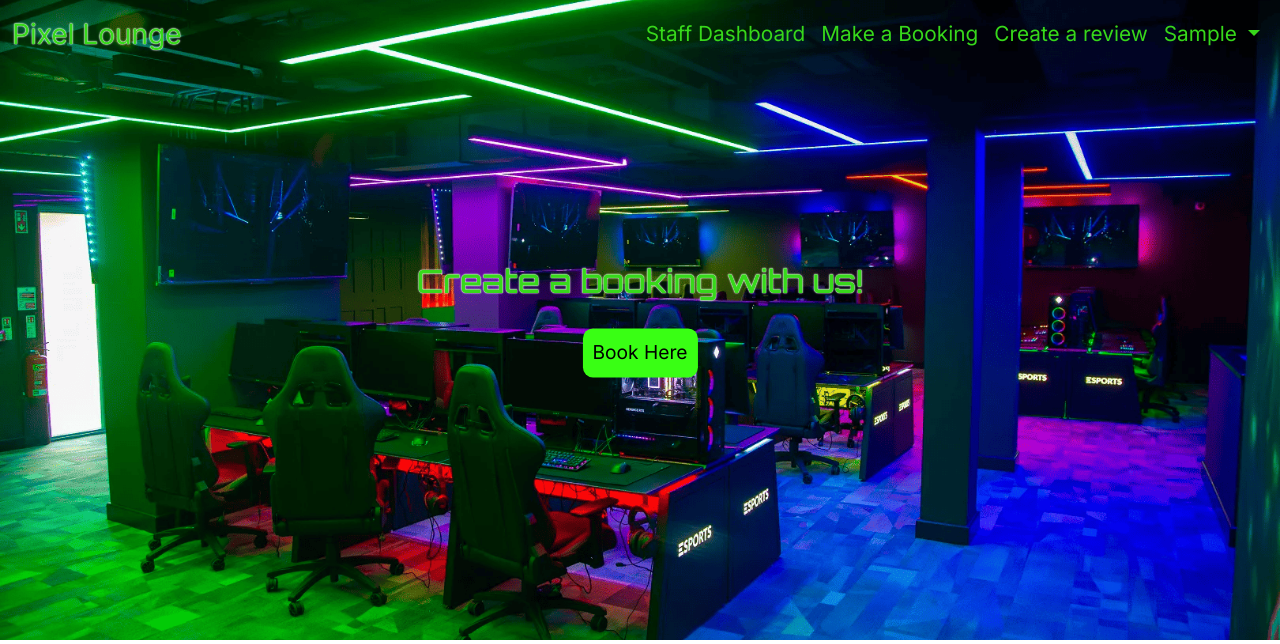
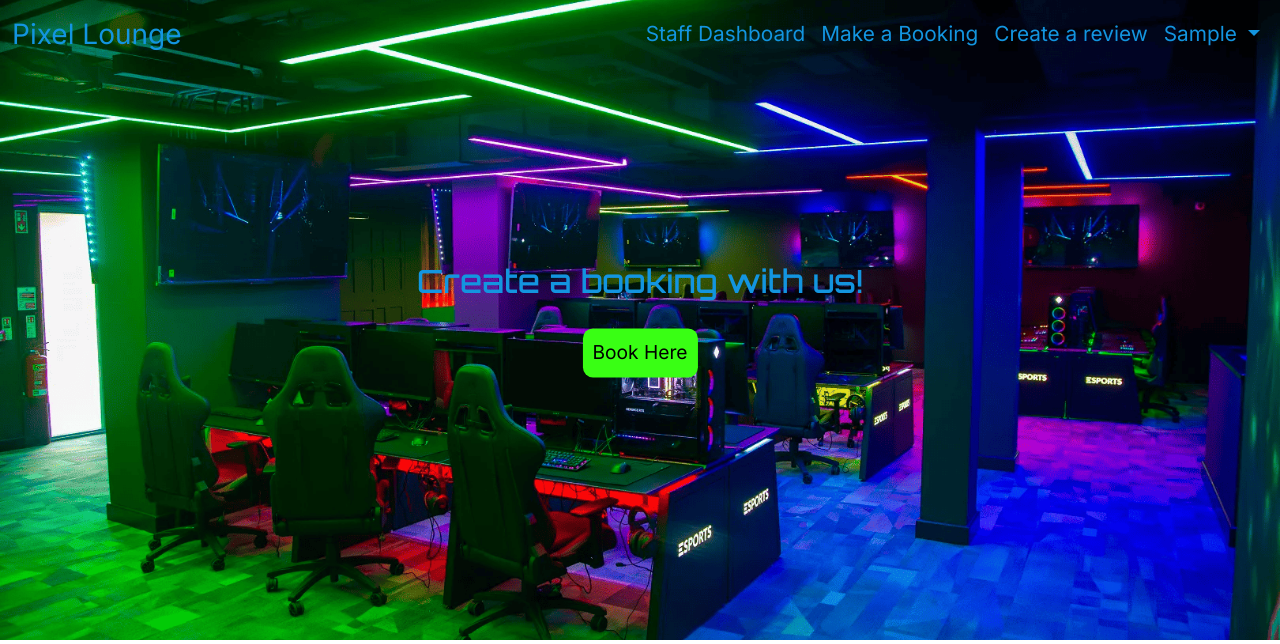
Before and after one commit to HarrisonT1/Portfolio-Project-4, a Django app: page / in a window 1280 px wide. Shown: the top 644 px of the page. Run offline with Django 4.2, Linux system fonts and the light colour scheme; the visitor is signed in with stand-in values (Sample User, id 1); data that the repository does not hold is empty; some libraries are stand-ins or nearby versions.

Commit message:
Change colour for accessability

```diff
--- a/home/templates/home/index.html
+++ b/home/templates/home/index.html
@@ -8,7 +8,7 @@
     class="w-100 img-fluid" id="hero-image">
     <!-- CTA -->
     <form id="cta" class="position-absolute top-50 start-50 align-items-center translate-middle text-center" action="{% url 'booking_create' %}">
-        <h2 class="text-border">Create a booking with us!</h2>
+        <h2>Create a booking with us!</h2>
         <button class="button-colour">Book Here</button>
     </form>
 </div>
--- a/static/css/style.css
+++ b/static/css/style.css
@@ -96,7 +96,6 @@ h1,h2 {
 
 #cta button {
     border-radius: 10px;
-    background-color:#39FF14 ;
     border: none;
     font-size: 1.2rem;
     padding: 10px;
@@ -118,12 +117,6 @@ h1,h2 {
     color: blue;
 }
 
-.text-border {
-    text-shadow:
-    0 0 1px rgb(255, 255, 255),
-    0 0 2px rgb(255, 255, 255);
-
-}
 
 /* Navbar */
 
@@ -151,7 +144,7 @@ nav {
 }
 
 #navbar2 a, #navbar1 a {
-    color: #37d81b;
+    color: #1395e0;
 }
 
 #navbar2 .dropdown-menu {
@@ -161,7 +154,7 @@ nav {
 .dropdown-menu .dropdown-item:hover,
 .nav-item a:hover {
     background-color: transparent;
-    color: #1395e0 !important;
+    color: #37d81b !important;
 
 }
 
@@ -171,12 +164,12 @@ nav {
 }
 
 .navbar-brand {
-    color: #37d81b;
+    color: #1395e0;
     font-size: 1.75rem !important;
 }
 
 .navbar-brand:hover {
-    color:#1395e0 !important;
+    color:#37d81b !important;
 }
 
 /* Hero */
@@ -191,7 +184,7 @@ nav {
 /* CTA */
 
 #cta h2 {
-    color: #37d81b;
+    color: #1395e0;
 }
 
 /* Details section */
@@ -255,7 +248,7 @@ nav {
     background-color: #000000;
 }
 
-#staff-navbar a, #navbar1 a {
+#staff-navbar a {
     color: #37d81b;
 }
 
--- a/templates/navbar.html
+++ b/templates/navbar.html
@@ -1,6 +1,6 @@
 <nav id="navbar1" class="navbar navbar-dark navbar-expand-lg bg-transparent w-100">
   <div class="container-fluid">
-    <a class="navbar-brand text-border" href="#">Pixel Lounge</a>
+    <a class="navbar-brand" href="#">Pixel Lounge</a>
     <button class="navbar-toggler" type="button" data-bs-toggle="collapse" data-bs-target="#navbarSupportedContent" aria-controls="navbarSupportedContent" aria-expanded="false" aria-label="Toggle navigation">
       <span class="navbar-toggler-icon"></span>
     </button>
```
